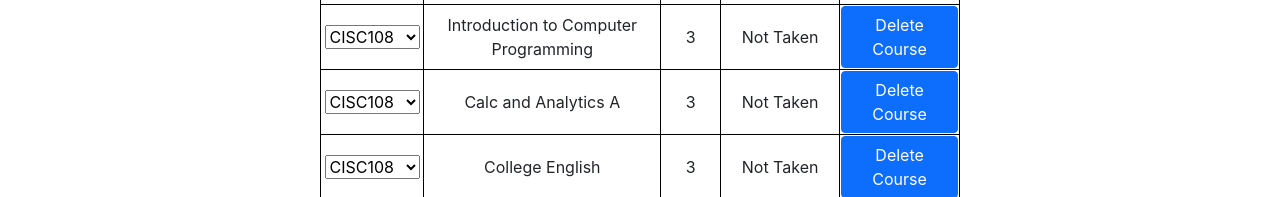
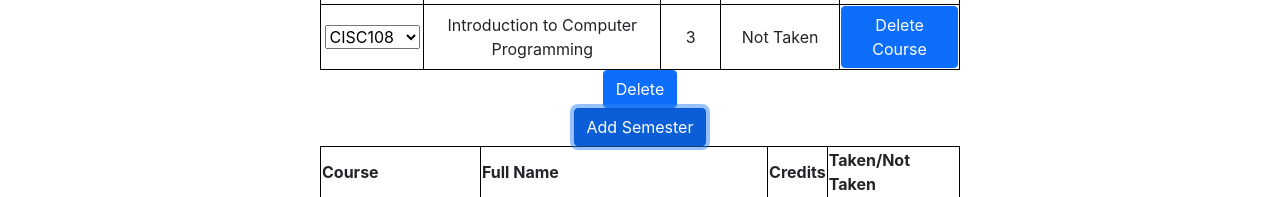
Before and after one commit to UD-CISC275-S22/cis-scheduler-team-20, a React (Create React App) app: page / in a window 1280 px wide. Both pictures are taken after a click on the button "Add Semester". Shown: the part 603-800 px from the top of the page. Built offline with nearby package versions, Linux system fonts and the light colour scheme.

Commit message:
Delete Course works as intended with our system

```diff
--- a/src/components/AddSemester.tsx
+++ b/src/components/AddSemester.tsx
@@ -5,6 +5,7 @@ export function AddSemester(): JSX.Element {
     const [semesters, setSemesters] = useState<ReactElement[]>([]);
     const [num, setNum] = useState<number>(-1);
     const [semesterNum, setSemesterNum] = useState<number>(0);
+    const [courseNum, setCourseNum] = useState<number>(0);
     const courses = ["CISC108", "EGGG101", "MATH241", "ENGL110"];
     function deleteCourse(tableId: string, rowId: string): void {
         setNum(num + 1);
@@ -28,6 +29,7 @@ export function AddSemester(): JSX.Element {
         newCell.appendChild(newText);
     }
     function insertSemester(): void {
+        setCourseNum(courseNum + 1);
         setNum(num + 1);
         setSemesterNum(semesterNum + 1);
         setSemesters([
@@ -47,7 +49,7 @@ export function AddSemester(): JSX.Element {
                             <th>Credits</th>
                             <th>Taken/Not Taken</th>
                         </tr>
-                        <tr id="a1">
+                        <tr id={"a" + courseNum}>
                             <td>
                                 <select>
                                     {courses.map((cours: string) => (
@@ -65,111 +67,7 @@ export function AddSemester(): JSX.Element {
                                     onClick={() =>
                                         deleteCourse(
                                             "semester-table" + semesterNum,
-                                            "a1"
-                                        )
-                                    }
-                                >
-                                    Delete Course
-                                </Button>
-                            </td>
-                        </tr>
-                        <tr id={"a2"}>
-                            <td>
-                                <select>
-                                    {courses.map((cours: string) => (
-                                        <option key={cours} value={cours}>
-                                            {cours}
-                                        </option>
-                                    ))}
-                                </select>
-                            </td>
-                            <td>Calc and Analytics A</td>
-                            <td>3</td>
-                            <td>Not Taken</td>
-                            <td>
-                                <Button
-                                    onClick={() =>
-                                        deleteCourse(
-                                            "semester-table" + semesterNum,
-                                            "a2"
-                                        )
-                                    }
-                                >
-                                    Delete Course
-                                </Button>
-                            </td>
-                        </tr>
-                        <tr id={"a3"}>
-                            <td>
-                                <select>
-                                    {courses.map((cours: string) => (
-                                        <option key={cours} value={cours}>
-                                            {cours}
-                                        </option>
-                                    ))}
-                                </select>
-                            </td>
-                            <td>College English</td>
-                            <td>3</td>
-                            <td>Not Taken</td>
-                            <td>
-                                <Button
-                                    onClick={() =>
-                                        deleteCourse(
-                                            "semester-table" + semesterNum,
-                                            "a3"
-                                        )
-                                    }
-                                >
-                                    Delete Course
-                                </Button>
-                            </td>
-                        </tr>
-                        <tr id={"a4"}>
-                            <td>
-                                <select>
-                                    {courses.map((cours: string) => (
-                                        <option key={cours} value={cours}>
-                                            {cours}
-                                        </option>
-                                    ))}
-                                </select>
-                            </td>
-                            <td>N/A</td>
-                            <td>3</td>
-                            <td>Not Taken</td>
-                            <td>
-                                <Button
-                                    onClick={() =>
-                                        deleteCourse(
-                                            "semester-table" + semesterNum,
-                                            "a4"
-                                        )
-                                    }
-                                >
-                                    Delete Course
-                                </Button>
-                            </td>
-                        </tr>
-                        <tr id={"a5"}>
-                            <td>
-                                <select>
-                                    {courses.map((cours: string) => (
-                                        <option key={cours} value={cours}>
-                                            {cours}
-                                        </option>
-                                    ))}
-                                </select>
-                            </td>
-                            <td>Introduction to Engineering</td>
-                            <td>3</td>
-                            <td>Not Taken</td>
-                            <td>
-                                <Button
-                                    onClick={() =>
-                                        deleteCourse(
-                                            "semester-table" + semesterNum,
-                                            "a5"
+                                            "a" + courseNum
                                         )
                                     }
                                 >
```
